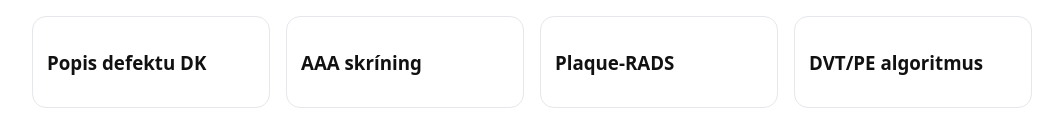
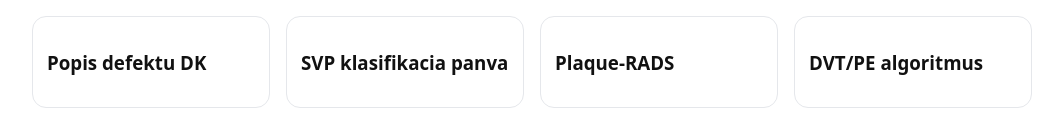
Before and after one commit to Cievny/KalkulackY, a plain HTML site: page tools/index.html in a window 1280 px wide. Shown: the part 247-387 px from the top of the page, without its empty margins (108-1171 px from the left). Drawn offline with Linux system fonts and the light colour scheme.

Commit message:
Update index.html

```diff
--- a/tools/index.html
+++ b/tools/index.html
@@ -15,7 +15,7 @@
   <a class="card" href="/tools/CAS-generator/"><h3>Generator CAS nálezov</h3></a>
   <a class="card" href="/tools/CAR/"><h3>Kalkulačka Karotického Arteriálneho Rizika</h3></a>
   <a class="card" href="/tools/defektologia/"><h3>Popis defektu DK</h3></a>
-  <a class="card" href="/tools/aaa/"><h3>AAA skríning</h3></a>
+  <a class="card" href="/tools/SVP"><h3>SVP klasifikacia panva</h3></a>
   <a class="card" href="/tools/plaque-rads/"><h3>Plaque‑RADS</h3></a>
   <a class="card" href="/tools/dvt-pe/"><h3>DVT/PE algoritmus</h3></a>
 </div>
```
